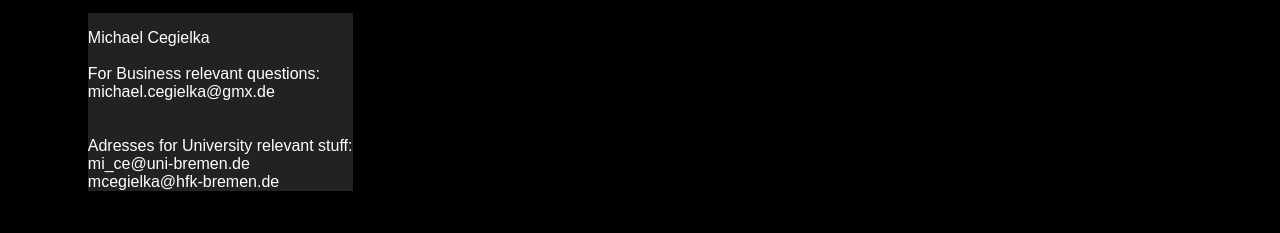
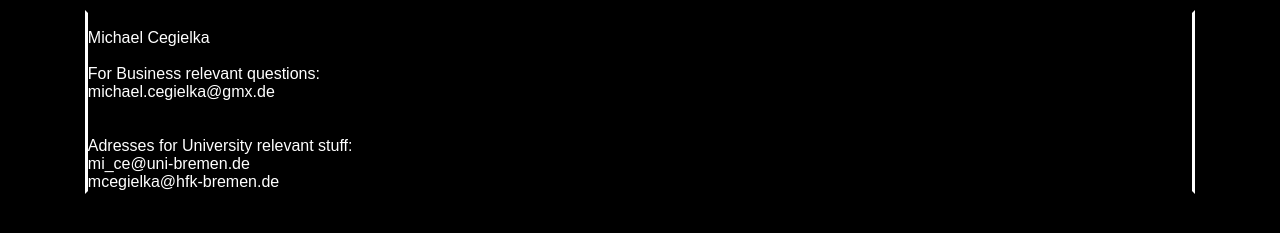
Before and after one commit to michaelcegielka/Portfolio, a plain HTML site: page impressum.html in a window 1280 px wide. Shown: the part 461-694 px from the top of the page. Drawn offline with Linux system fonts and the light colour scheme.

Commit message:
impressum update

```diff
--- a/impressum.html
+++ b/impressum.html
@@ -14,7 +14,7 @@
         <a id="current_site" href="#">CONTACT</a>
       </div>
       <h1>IMPRESSUM</h1>
-      <div id="impressumstext">
+      <div class="impressum">
         <t>
           Michael Cegielka </br></br>
           For Business relevant questions: </br>
--- a/styles.css
+++ b/styles.css
@@ -248,15 +248,16 @@ h3 {
     text-decoration-thickness: bold;
     text-align: center;
 }
-#impressumstext{
-    float: left;
+.impressum{
     margin: 6vw;
     margin-top: -5vw;
-    background-color: #222222;
+    background-color: black;
     border-style: solid;
+    border-left-color: white;
+    border-right-color: white;
     padding-top: 1em;
 }
-#impressumstext t{
+.impressum t{
     color: white;
     font-family:Arial, Helvetica, sans-serif;
     font-size: 1em;
```
